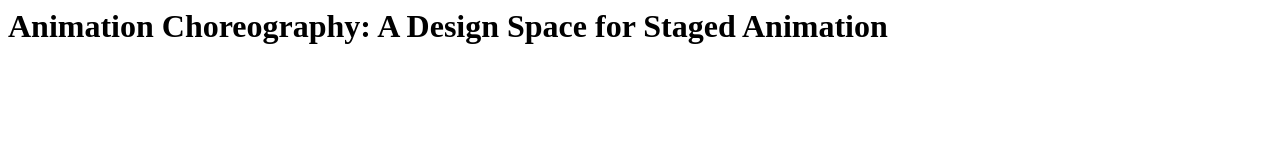
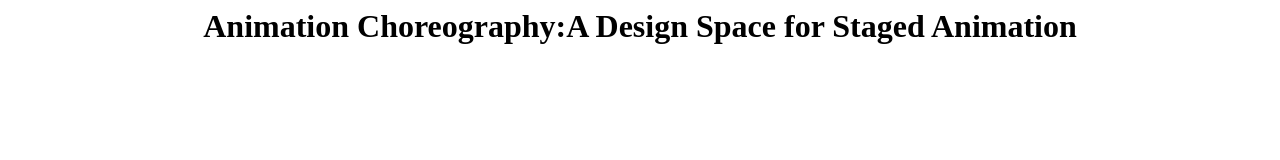
Before and after one commit to StagedAnimation/StagedAnimation.github.io, a plain HTML site: page index.html in a window 1280 px wide. Drawn offline with Linux system fonts and the light colour scheme.

Commit message:
Update index.html

```diff
--- a/index.html
+++ b/index.html
@@ -2,6 +2,6 @@
 <head>
 </head>
 <body>
-<H1>Animation Choreography: A Design Space for Staged Animation</H1>
+<center><H1>Animation Choreography:A Design Space for Staged Animation</H1></center>
 </body>
 </html>
```
